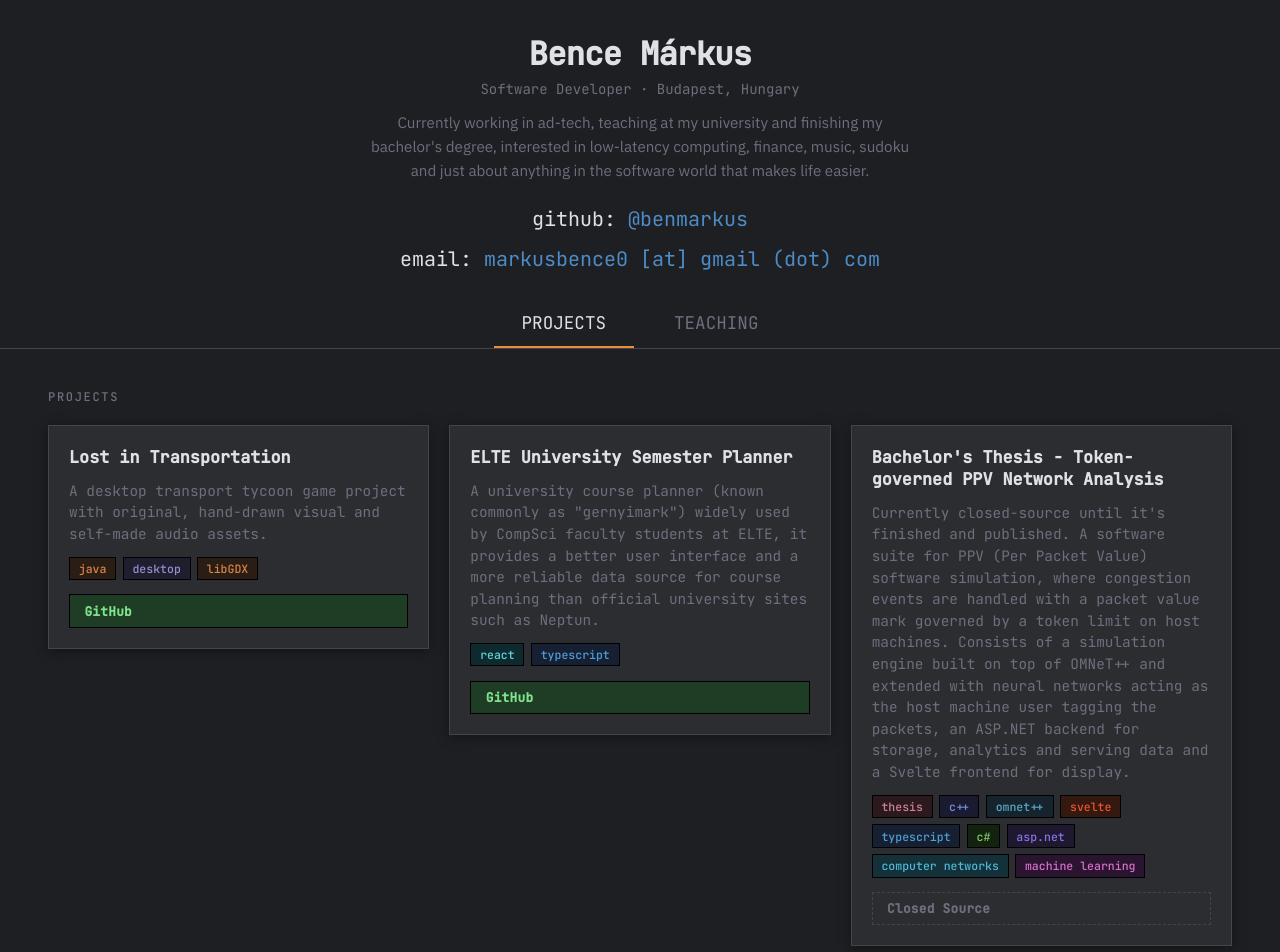
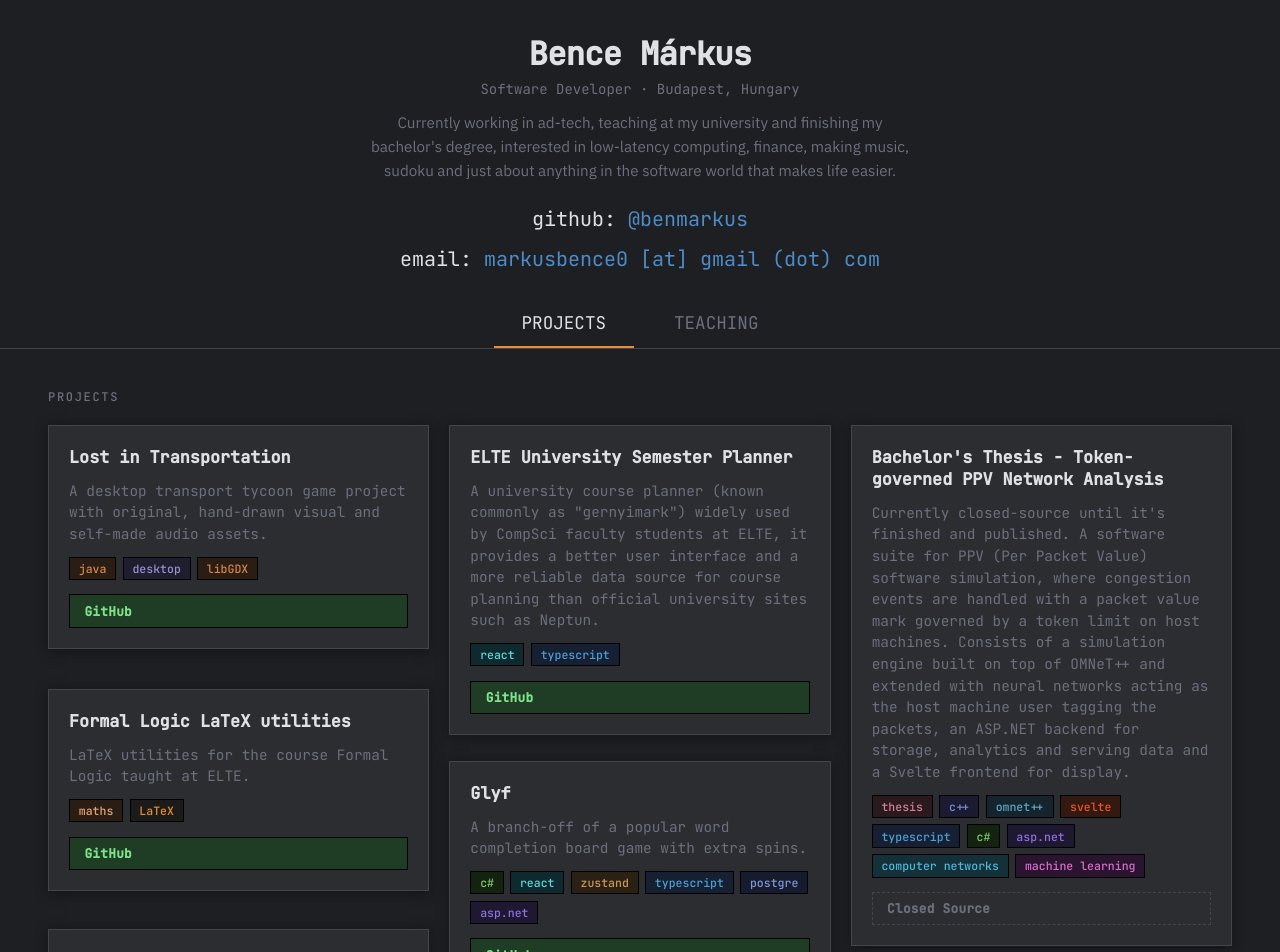
Before and after one commit to benmarkus/benmarkus.github.io, an Angular app: page /projects in a window 1280 px wide. Shown: the top 952 px of the page. Built offline with nearby package versions, Linux system fonts and the light colour scheme.

Commit message:
rework project grid style

```diff
--- a/src/app/features/layout/header/header.html
+++ b/src/app/features/layout/header/header.html
@@ -2,7 +2,7 @@
   <div class="header-inner">
     <h1 class="name">Bence Márkus</h1>
     <p class="tagline">Software Developer &middot; Budapest, Hungary</p>
-    <p class="bio">Currently working in ad-tech, teaching at my university and finishing my bachelor's degree, interested in low-latency computing, finance, music, sudoku and just about anything in the software world that makes life easier.</p>
+    <p class="bio">Currently working in ad-tech, teaching at my university and finishing my bachelor's degree, interested in low-latency computing, finance, making music, sudoku and just about anything in the software world that makes life easier.</p>
     <p class="meta">
       <a class="link" href="https://github.com/benmarkus" target="_blank" rel="noopener external">
         github: <span class="highlight">&#64;benmarkus</span>
--- a/src/app/features/projects/projects-page/projects-page.css
+++ b/src/app/features/projects/projects-page/projects-page.css
@@ -15,20 +15,25 @@
 .projects-grid {
   display: grid;
   grid-template-columns: 1fr;
+  grid-auto-rows: 4px;
+  grid-auto-flow: dense;
   align-items: start;
-  gap: 1rem;
+  row-gap: 1rem;
+  column-gap: 1rem;
 }
 
 @media (min-width: 720px) {
   .projects-grid {
     grid-template-columns: repeat(2, minmax(0, 1fr));
-    gap: 1.2rem;
+    row-gap: 1.2rem;
+    column-gap: 1.2rem;
   }
 }
 
 @media (min-width: 1100px) {
   .projects-grid {
     grid-template-columns: repeat(3, minmax(0, 1fr));
-    gap: 1.25rem;
+    row-gap: 1.25rem;
+    column-gap: 1.25rem;
   }
 }
--- a/src/app/features/projects/projects-page/projects-page.html
+++ b/src/app/features/projects/projects-page/projects-page.html
@@ -3,7 +3,7 @@
     <h2 class="section__title">Projects</h2>
     <div class="projects-grid">
       @for (project of projects; track project.id) {
-        <app-project-card [project]="project" />
+        <app-project-card #cardEl [project]="project" />
       }
     </div>
   </section>
--- a/src/app/features/projects/projects-page/projects-page.ts
+++ b/src/app/features/projects/projects-page/projects-page.ts
@@ -1,7 +1,16 @@
-import { Component } from '@angular/core';
+import {
+  AfterViewInit,
+  Component,
+  ElementRef,
+  OnDestroy,
+  QueryList,
+  ViewChildren,
+} from '@angular/core';
 import { ProjectCard } from '../project-card/project-card';
 import { Project } from '../project.model';
 import projectsData from '../../../../data/projects.json';
+
+const ROW_UNIT_PX = 4;
 
 @Component({
   selector: 'app-projects-page',
@@ -9,6 +18,57 @@ import projectsData from '../../../../data/projects.json';
   templateUrl: './projects-page.html',
   styleUrl: './projects-page.css',
 })
-export class ProjectsPage {
+export class ProjectsPage implements AfterViewInit, OnDestroy {
   projects: Project[] = [...projectsData].sort((a, b) => a.id - b.id);
+
+  @ViewChildren('cardEl', { read: ElementRef }) private cardEls!: QueryList<ElementRef<HTMLElement>>;
+
+  private resizeObserver?: ResizeObserver;
+  private relayoutScheduled = false;
+
+  ngAfterViewInit(): void {
+    this.resizeObserver = new ResizeObserver(() => this.scheduleRelayout());
+    this.observeCards();
+    this.cardEls.changes.subscribe(() => {
+      this.resizeObserver?.disconnect();
+      this.observeCards();
+      this.scheduleRelayout();
+    });
+
+    this.relayout();
+  }
+
+  ngOnDestroy(): void {
+    this.resizeObserver?.disconnect();
+  }
+
+  private observeCards(): void {
+    this.cardEls.forEach((ref) => this.resizeObserver!.observe(ref.nativeElement));
+  }
+
+  private scheduleRelayout(): void {
+    if (this.relayoutScheduled) {
+      return;
+    }
+    this.relayoutScheduled = true;
+    requestAnimationFrame(() => {
+      this.relayoutScheduled = false;
+      this.relayout();
+    });
+  }
+
+  private relayout(): void {
+    const grid = this.cardEls.first?.nativeElement.parentElement;
+    if (!grid) {
+      return;
+    }
+
+    const rowGapPx = parseFloat(getComputedStyle(grid).rowGap || '0');
+
+    this.cardEls.forEach((ref) => {
+      const height = ref.nativeElement.getBoundingClientRect().height;
+      const span = Math.ceil((height + rowGapPx) / (ROW_UNIT_PX + rowGapPx));
+      ref.nativeElement.style.gridRowEnd = `span ${span}`;
+    });
+  }
 }
```
